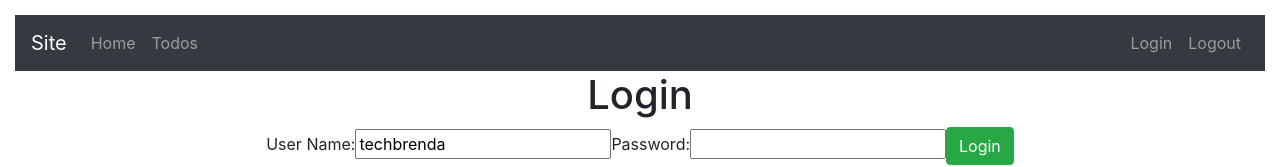
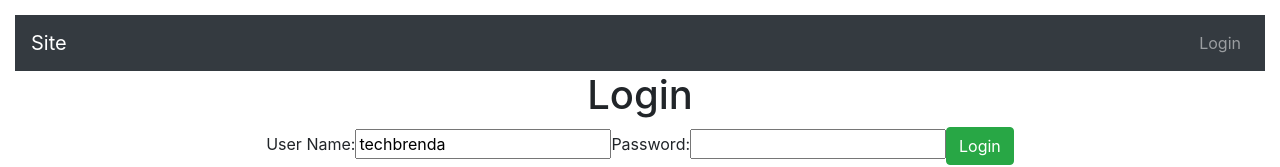
Before and after one commit to TechBrenda/todo-app, a React (Create React App) app in the folder todo-app/: page / in a window 1280 px wide. Shown: the top 167 px of the page. Built offline with nearby package versions, Linux system fonts and the light colour scheme.

Commit message:
Restrict navigaton based on session storage

```diff
--- a/todo-app/src/components/todo/AuthenticationService.js
+++ b/todo-app/src/components/todo/AuthenticationService.js
@@ -1,6 +1,15 @@
 class AuthenticationService {
   registerSuccessfulLogin (username, password) {
     window.sessionStorage.setItem('authenticatedUser', username)
+  }
+
+  isUserLoggedIn () {
+    const user = window.sessionStorage.getItem('authenticatedUser')
+    if (user === null) {
+      return false
+    } else {
+      return true
+    }
   }
 
   logout () {
--- a/todo-app/src/components/todo/Header.js
+++ b/todo-app/src/components/todo/Header.js
@@ -2,21 +2,53 @@ import React, { Component } from 'react'
 import { Link } from 'react-router-dom'
 import AuthenticationService from './AuthenticationService'
 
+// TODO: figure out how to update this component when login status changes!
 class Header extends Component {
   render () {
+    const isUserLoggedIn = AuthenticationService.isUserLoggedIn()
+    console.log(isUserLoggedIn)
+
     return (
       <header>
         <nav className='navbar navbar-expand-md navbar-dark bg-dark'>
           <div>
-            <Link to='/' className='navbar-brand'>Site</Link>
+            <Link to='/' className='navbar-brand'>
+              Site
+            </Link>
           </div>
-          <ul className='navbar-nav'>
-            <li><Link className='nav-link' to='/welcome/techbrenda'>Home</Link></li>
-            <li><Link className='nav-link' to='/todo'>Todos</Link></li>
-          </ul>
+          {isUserLoggedIn && (
+            <ul className='navbar-nav'>
+              <li>
+                <Link className='nav-link' to='/welcome/techbrenda'>
+                  Home
+                </Link>
+              </li>
+              <li>
+                <Link className='nav-link' to='/todo'>
+                  Todos
+                </Link>
+              </li>
+            </ul>
+          )}
           <ul className='navbar-nav navbar-collapse justify-content-end'>
-            <li><Link className='nav-link' to='/login'>Login</Link></li>
-            <li><Link className='nav-link' to='/logout' onClick={AuthenticationService.logout}>Logout</Link></li>
+            {!isUserLoggedIn && (
+              <li>
+                <Link className='nav-link' to='/login'>
+                  Login
+                </Link>
+              </li>
+            )}
+            {isUserLoggedIn && (
+              <li>
+                <Link
+                  className='nav-link'
+                  to='/logout'
+                  onClick={AuthenticationService.logout}
+                >
+                  Logout
+                </Link>
+              </li>
+            )}
           </ul>
         </nav>
       </header>
```
